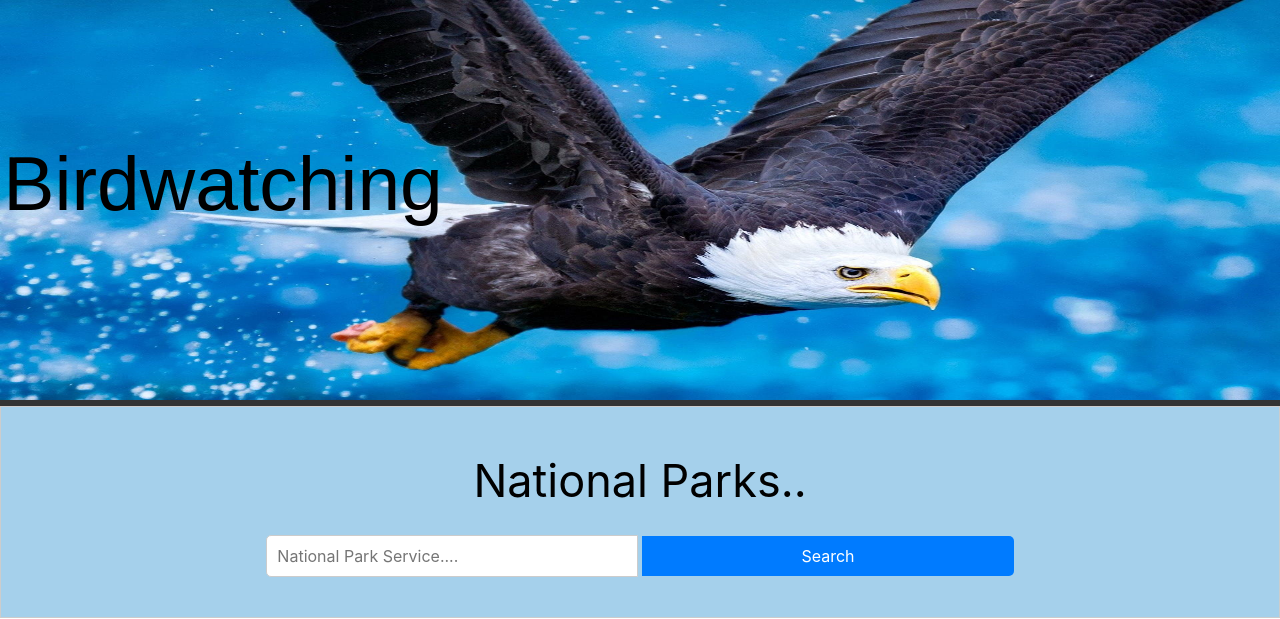
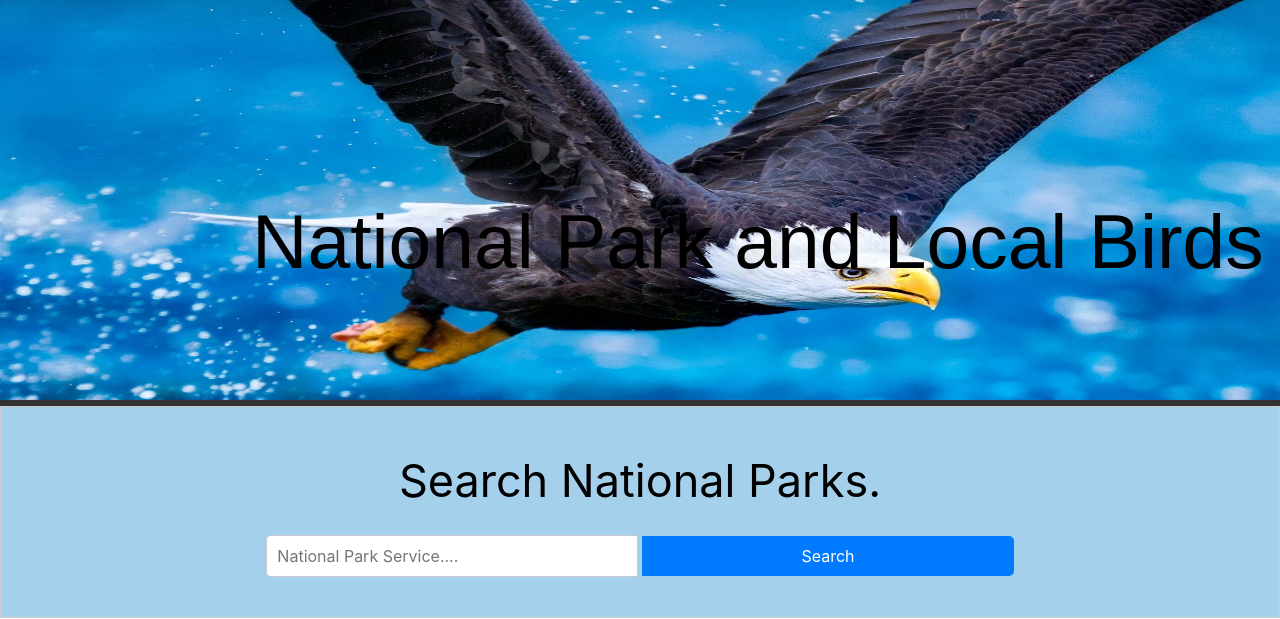
Before and after one commit to treblotnad/07-project-1, a plain HTML site: page index.html in a window 1280 px wide. Shown: the top 619 px of the page. Drawn offline with nearby package versions, Linux system fonts and the light colour scheme.

```diff
--- a/index.html
+++ b/index.html
@@ -8,13 +8,13 @@
       href="https://cdn.jsdelivr.net/npm/bulma@0.9.4/css/bulma.min.css"
     />
     <link rel="stylesheet" href="./styles.css" />
-    <title>Birdwatching</title>
+    <title>National Park and Local Birds</title>
   </head>
   <body>
     <header class="header">
         <img src="/assets/images/pxfuel (1).jpg" />
         <div class="bir">
-            <h1>Birdwatching</h1>
+            <h1>National Park and Local Birds</h1>
         </div>
     </header>
 
@@ -24,7 +24,7 @@
          <div class="section">
             <!-- search btn -->
             <div id="search-container">
-                <h2>National Parks..</h2>
+                <h2> Search National Parks.</h2>
                 <form type="field">
                   <input type="text" id="search-input" placeholder="National Park Service....">
                   <button id="searchBtn" type="submit">Search</button></form>
@@ -81,7 +81,7 @@
 
     <footer>
       <!-- footer -->
-      <p>Birdwatching</p>
+      <p>National Park and Local Birds</p>
       <p>&copy;2023 . All rights reserved.</p>
 
     </footer>
--- a/styles.css
+++ b/styles.css
@@ -13,7 +13,7 @@
   text-align: center;
   top: 44%;
   left: 15%;
-  transform: translate(-50%, -50%);
+
 }
 
 h1 {
```
Also changed, not shown: results.html (+2 -2 lines), assets/images/ezgif.com-video-to-gif-converted.gif (added), assets/results-style.css (renamed from assets/style.css), 1 other file.
